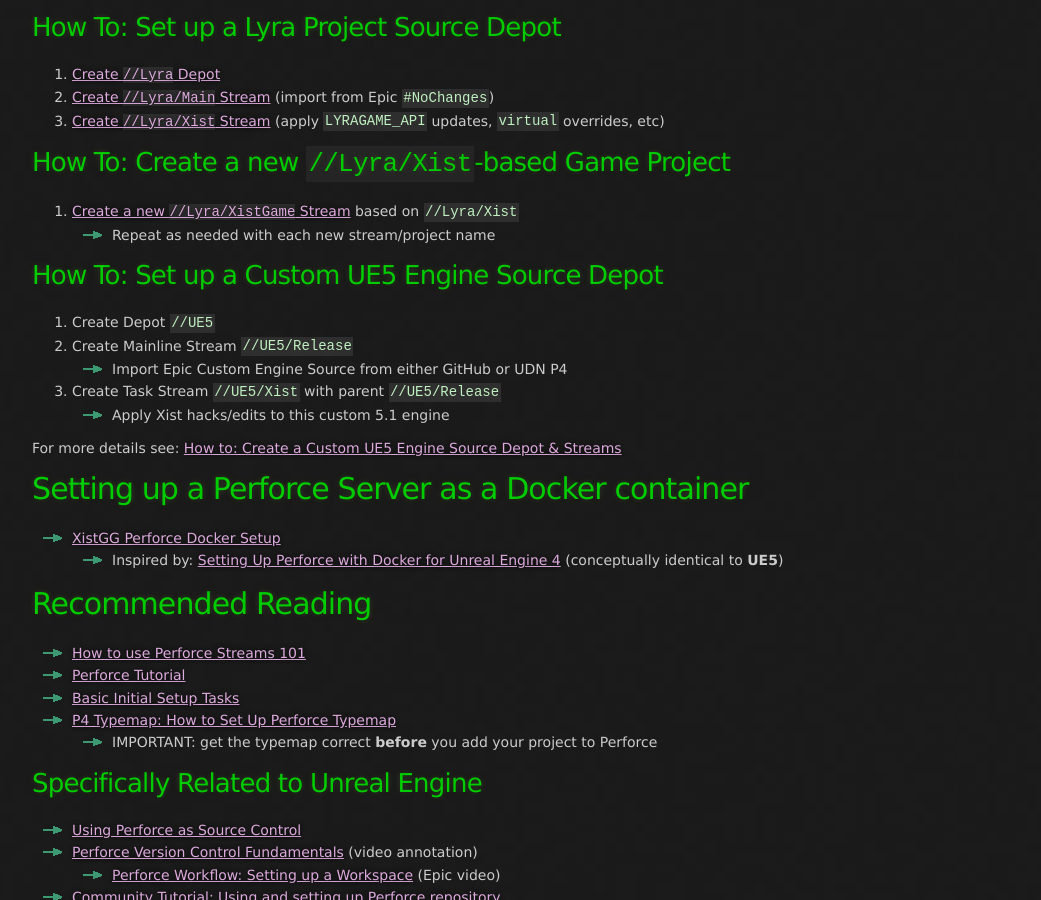
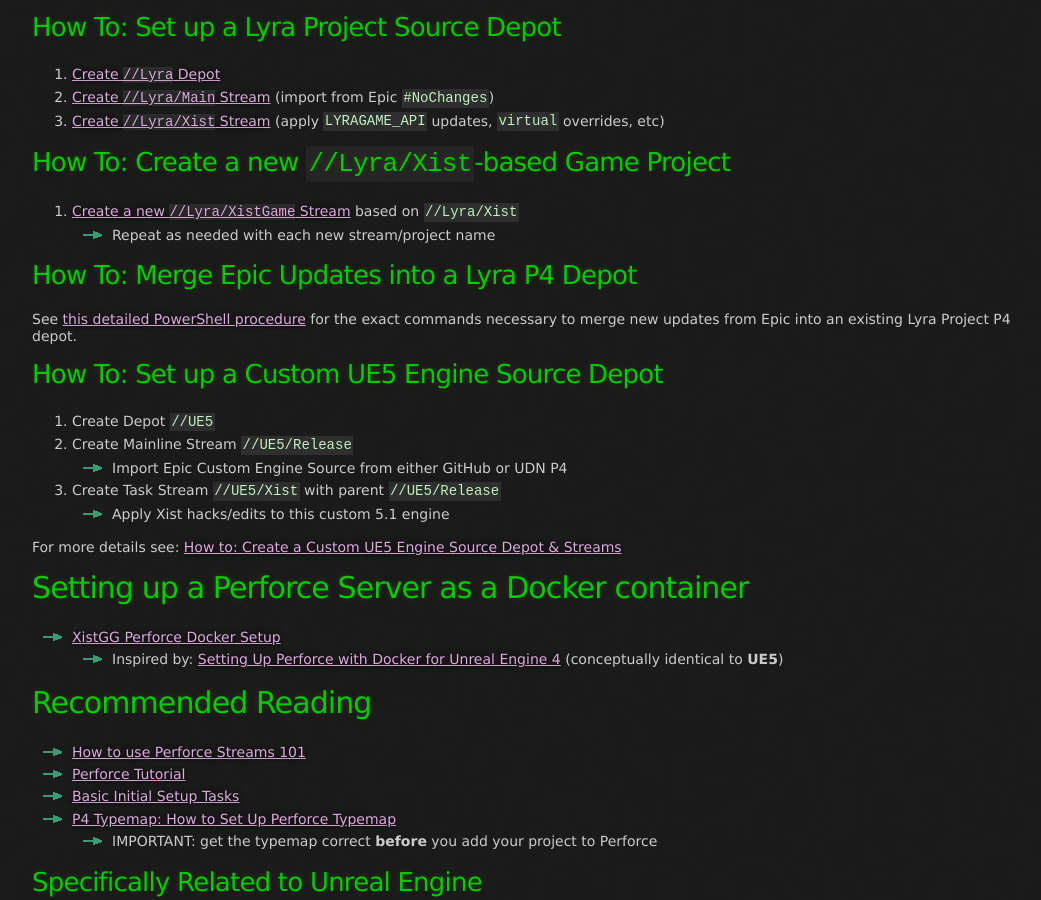
Before and after one commit to x157/x157.github.io, a Jekyll site: the page built from Perforce/index.md, in a window 1280 px wide and 900 px high, scrolled down 462 px. Shown: the whole window, without its empty margins (108-1149 px from the left). Built offline with Jekyll 4.4.1, drawn with Linux system fonts in a browser that asks for light colours.

Commit message:
Link P4 Merge procedure

```diff
--- a/Perforce/index.md
+++ b/Perforce/index.md
@@ -38,6 +38,13 @@
    - Repeat as needed with each new stream/project name
 
 
+## How To: Merge Epic Updates into a Lyra P4 Depot
+
+See [this detailed PowerShell procedure](/UE5/LyraStarterGame/Tutorials/Procedure-Merge-Epic-Source-into-Perforce)
+for the exact commands necessary to merge new updates from Epic into an existing
+Lyra Project P4 depot.
+
+
 <a id='CustomUE5EngineSourceDepot'></a>
 ## How To: Set up a Custom UE5 Engine Source Depot
 
```
